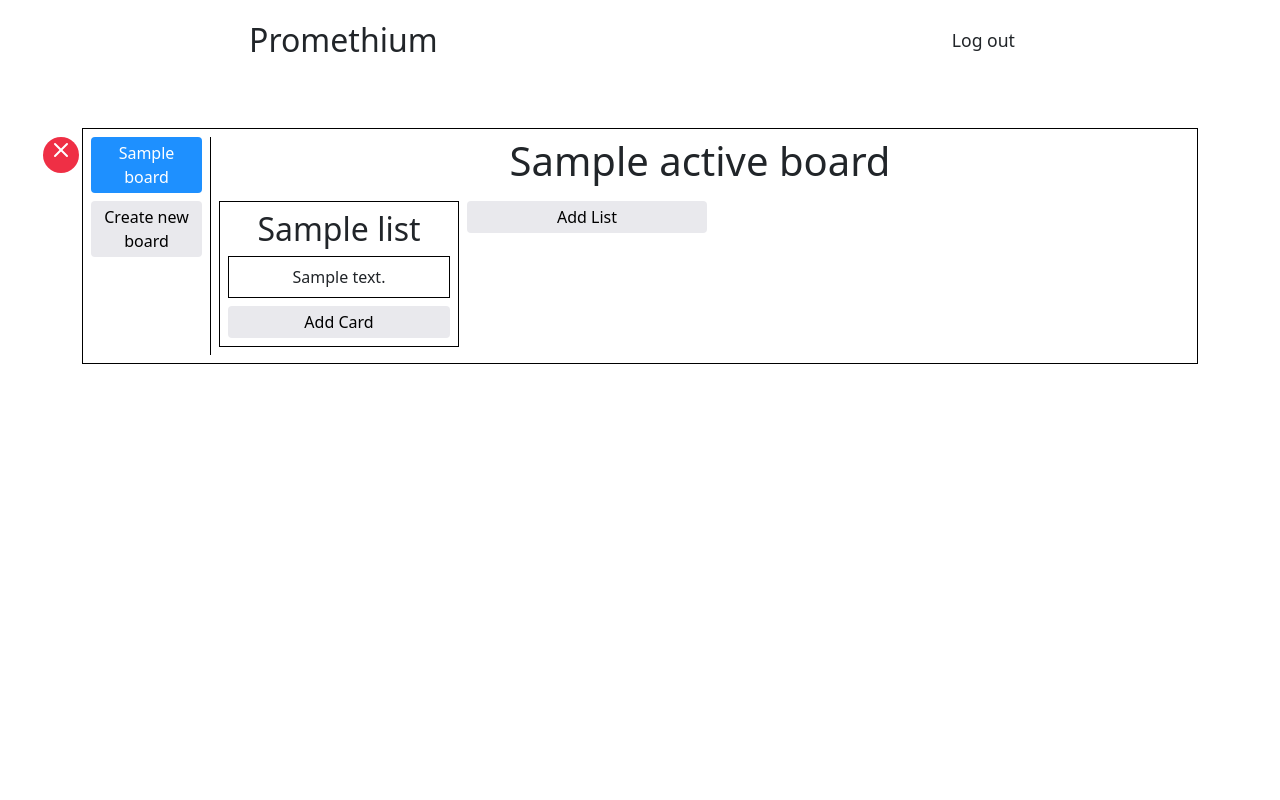
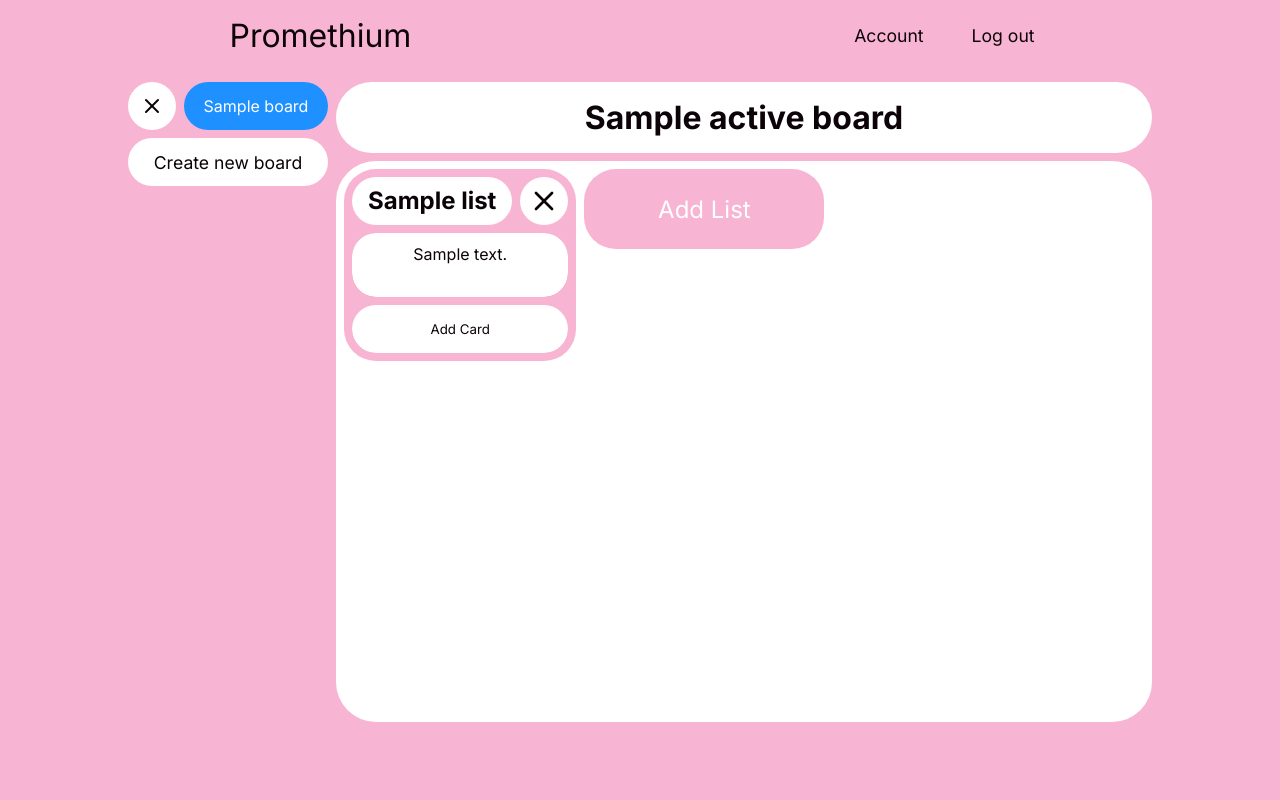
Before and after one commit to JoshuaMilano/Promethium-Project-Planner, a Flask app: template templates/board.html in a window 1280 px wide. Run offline with Flask 3, Linux system fonts and the light colour scheme; the visitor is signed in with stand-in values (Sample User, id 1); the template is opened without the code that fills it: most values are stand-ins (such as "Sample title", 1, 10 or a date in 2020).

Commit message:
Updated CSS, started working on account page.

```diff
--- a/api.py
+++ b/api.py
@@ -202,3 +202,5 @@ def api_update_board():
     db.close()
 
     return jsonify({'success': True})
+
+# Account changes
--- a/app.py
+++ b/app.py
@@ -159,5 +159,12 @@ def view_board(board_id):
     db.close()
     return render_template('board.html', users_boards=users_boards, active_board=active_board, board_lists=lists, board_cards=cards)
 
+# Account page
+@app.route('/account')
+@login_required
+def account():
+    return redirect('/')
+    # return render_template('account.html')
+
 if __name__ == '__main__':
     app.run(debug=True)
--- a/static/scripts.js
+++ b/static/scripts.js
@@ -32,7 +32,7 @@ if (listContainer) {
 
 function handleListContainerButtons(event) {
     // Handle Create Card Buttons
-    if (event.target.closest('.add-card-button')) {
+    if (event.target.closest('.prm-add-card-button')) {
         createCard(event);
     }
 
@@ -82,10 +82,12 @@ function createList() {
 
             const newListHTML = `
                 <div class="prm-list" data-list-id="${newListId}">
-                    <h2 class="prm-list-title" spellcheck="false" contenteditable="true">New List</h2>
-                    <button class="prm-delete-list-button"><i data-lucide="x"></i></button>
+                    <div class="prm-list-title">
+                        <h2 class="prm-list-title-text" spellcheck="false" contenteditable="true">New List</h2>
+                        <button class="prm-delete-list-button"><i data-lucide="x"></i></button>
+                    </div>
                     <div class="prm-card-container">
-                        <button class="prm-button add-card-button">Add Card</button>
+                        <button class="prm-add-card-button">Add Card</button>
                     </div>
                 </div>
             `;
@@ -230,7 +232,7 @@ function updateTitle() {
 }
 
 function handleBoardEdits(event) {
-    if (event.target.classList.contains('prm-list-title')) {
+    if (event.target.classList.contains('prm-list-title-text')) {
 
         const listElement = event.target.closest('.prm-list');
         const listId = listElement.getAttribute('data-list-id');
@@ -304,7 +306,7 @@ function boardTitleEnterSupport(event) {
 
 function boardEnterSupport(event) {
     const element = event.target;
-    if (element.classList.contains('prm-list-title') || element.classList.contains('prm-card-content')) {
+    if (element.classList.contains('prm-list-title-text') || element.classList.contains('prm-card-content')) {
         if (event.key === 'Enter' && !event.shiftKey) {
             event.preventDefault();
             element.blur();
--- a/static/styles.css
+++ b/static/styles.css
@@ -1,24 +1,81 @@
+@import url('https://fonts.googleapis.com/css2?family=Inter:ital,opsz,wght@0,14..32,100..900;1,14..32,100..900&display=swap');
+
 :root {
-    --text-color: #212529;
-    --text-highlight-color: #414952;
+    --primary-colour: #F8B4D3;
+    --text-colour: #0b0307;
+    --button-std-colour: white;
+    --button-hvr-colour: #c7c7c7;
+
+        /* Border Radius Styles */
+    --border-radius-level-one: 24px;
+    --border-radius-level-two: calc(var(--border-radius-level-one) + 8px);
+    --border-radius-level-three: calc(var(--border-radius-level-two) + 8px);
+    --border-radius-level-FORM: 8px;
 }
 
 * {
-    text-decoration: none !important;
+    box-sizing: border-box;
+    text-decoration: none;
+    margin: 0;
+    padding: 0;
+    font-family: 'Inter', sans-serif;
+    color: var(--text-colour);
 }
+
+*:focus {
+    outline: 2.5px solid #7371FC;
+    outline-offset: -5px;
+}
+
+body {
+    height: 100vh;
+    background-color: var(--primary-colour);
+}
+
+button, .button {
+    padding: .5rem;
+    min-height: 3rem;
+    min-width: 3rem;
+    border: none;
+    /* Colours */
+    background-color: var(--button-std-colour);
+}
+
+button:hover, .button:hover {
+    /* background-color: var(--button-hvr-colour); */
+    outline: 2.5px solid #7371FC;
+    outline-offset: -5px;
+}
+
+.text-input:hover {
+    /* background-color: var(--button-hvr-colour); */
+    outline: 2.5px solid #7371FC;
+    outline-offset: -5px;
+}
+
+/* ==================================================
+            Text Styles
+================================================== */
+
+
+
+
+
+/* ==================================================
+            Navigation Bar
+================================================== */
 
 .prm-navbar {
     display: flex;
     flex-direction: row;
     align-items: center;
-    gap: 2rem;
     padding: 1rem;
     justify-content: space-around;
+    margin-bottom: 8px;
 }
 
 .prm-brand > a {
     font-size: 2rem;
-    color: var(--text-color) !important;
 }
 
 .prm-navlinks {
@@ -27,201 +84,291 @@
 }
 
 .prm-navlinks > a {
-    text-decoration: none;
     color: var(--text-color);
     font-size: 1.1rem;
     padding: .5rem 1rem;
 }
 
-.prm-navlinks > a:hover {
-    color: var(--text-highlight-color);
+/* ==================================================
+            Forms (Login, Register, Account)
+================================================== */
+
+input {
+    padding: 8px;
+    border: 0;
+    border-radius: var(--border-radius-level-FORM);
 }
 
-.prm-boards-container {
-    display: grid;
-    grid-template-columns: 7.5rem auto;
+.prm-form-page-container {
+    display: flex;
+    width: 100%;
+    flex-direction: column;
+    align-items: center;
+    gap: 32px;
 }
 
+.prm-form-container {
+    display: flex;
+    flex-direction: column;
+    align-items: center;
+    gap: 8px
+}
+
+.prm-form {
+    display: flex;
+    flex-direction: column;
+    align-items: center;
+    gap: 8px;
+}
+
+.form-button {
+    border-radius: var(--border-radius-level-FORM);
+    aspect-ratio: 2/1;
+}
+
+/* ==================================================
+            Page Container
+================================================== */
+
+.prm-page-container {
+    display: flex;
+    flex-direction: row;
+    height: calc(80vh + 3px);
+    overflow: hidden;
+    /* This controls the side padding */
+    padding: 0px 128px;
+    width: 100%;
+    gap: 8px;
+}
+
+/* ==================================================
+            Board List
+================================================== */
+
 .prm-boards-list {
+    width: 200px;
+    margin-top: 3px;
+    flex-shrink: 0;
+    display: flex;
+    flex-direction: column;
+    justify-content: flex-start;
+    gap: 8px;
+    overflow-y: auto;
+}
+
+.prm-boards-list-item {
+    display: flex;
+    flex-direction: row;
+    align-items: flex-start;
+    gap: 8px;
+}
+
+.prm-boards-list-item > * {
+    border-radius: var(--border-radius-level-three);
+    display: flex;
+    align-items: center;
+    justify-content: center;
+}
+
+.prm-boards-list-item > button {
+    aspect-ratio: 1/1;
+    flex-shrink: 0;
+}
+
+.prm-boards-list-item > a {
+    flex: 5;
+    padding: .75rem;
+}
+
+#prm-create-board-button {
+    border-radius: var(--border-radius-level-three);
+    display: flex;
+    align-items: center;
+    justify-content: center;
+    font-size: 1.1rem;
+}
+
+/* ==================================================
+            Board
+================================================== */
+
+.prm-board {
+    flex-grow: 1;
+    display: flex;
+    flex-direction: column;
+    gap: 8px;
+    min-width: 0;
+}
+
+#prm-board-title {
+    background-color: white;
+    padding: 16px;
+    border-radius: var(--border-radius-level-three);
+    margin-top: 3px;
+    display: flex;
+    align-items: center;
+    justify-content: center;
+}
+
+/* ==================================================
+            Lists
+================================================== */
+
+#prm-list-container {
+    display: flex;
+    flex-direction: row;
+    align-items: flex-start;
+    background-color: white;
+    border-radius: var(--border-radius-level-three);
+    flex-grow: 1;
+    min-height: 0;
+    padding: 8px;
+    gap: 8px;
+    overflow-x: auto;
+}
+
+.prm-list {
+    min-width: 10rem;
+    width: max-content;
+    flex-shrink: 0;
+    padding: .5rem;
+    background-color: var(--primary-colour);
+    border-radius: var(--border-radius-level-two);
+    display: flex;
+    flex-direction: column;
+    max-height: 100%;
+}
+
+.prm-list > * {
+    border-radius: var(--border-radius-level-one) !important;
+}
+
+.prm-list-title {
+    display: flex;
+    flex-direction: row;
+    gap: 8px;
+    margin-bottom: 8px;
+    width: 100%;
+    height: 3rem;
+}
+
+.prm-list-title-text {
+    padding: .25rem 1rem;
+    background-color: white;
+    border-radius: var(--border-radius-level-one);
+    margin: 0;
+    min-width: 10rem;
+    flex-grow: 1;
+    white-space: nowrap;
+    line-height: 1.3;
+    display: flex;
+    align-items: center;
+    justify-content: center;
+}
+
+.prm-delete-list-button {
+    aspect-ratio: 1 / 1;
+    background-color: white;
+    padding: 4;
+    border: none;
+    color: white;
+    border-radius: var(--border-radius-level-one);
+    z-index: 99;
+    display: flex;
+    align-items: center;
+    justify-content: center;
+}
+
+.prm-delete-list-button:hover {
+    background-color: #ef2f45;
+}
+
+.prm-delete-list-button svg {
+    min-width: 2rem;
+    height: 2rem;
+}
+
+.prm-add-list-button {
+    min-width: 240px;
+    height: 80px;
+    border-radius: var(--border-radius-level-two);
+    background-color: var(--primary-colour);
+    color: white;
+    font-size: 1.5rem;
+}
+
+/* ==================================================
+            Cards
+================================================== */
+
+.prm-card-container {
     display: flex;
     flex-direction: column;
     gap: .5rem;
+    overflow-y: auto;
+    min-height: 0;
 }
 
-.prm-button {
-    display: block;
-    padding: .25rem;
-    background-color: #E9E9ED;
-    border: none;
-    border-radius: .25rem;
+.prm-card {
+    display: flex;
+    flex-direction: column;
 }
 
-.prm-button:hover {
-    background-color: #d0d0d7;
+.prm-card-content {
+    border-radius: var(--border-radius-level-one);
+    padding: 8px;
+    word-break: break-all;
+    position: relative;
+    z-index: 99;
+    background: white;
+    display: flex;
+    align-content: center;
+    justify-content: center;
+    min-height: 64px;
+    margin: 0;
+    line-height: 1.7;
+    position: relative;
+    z-index: 99;
 }
 
-.prm-boards-container {
-    padding: .5rem;
-    border: 1px solid black;
+
+.prm-delete-card-button {
+    border: none;
+    background-color: #ef2f45;
+    color: white;
+    border-radius: var(--border-radius-level-one);
+    z-index: 99;
+    display: flex;
+    align-items: center;
+    justify-content: center;
+    width: 100%;
+    position: relative;
+    z-index: 1;
+    padding-top: 0;
+    margin-top: -3rem;
+    transition: all 0.3s cubic-bezier(0.4, 0, 0.2, 1), opacity 0.2s ease;
 }
+
+.prm-card:hover .prm-delete-card-button {
+    padding-bottom: calc(.5rem + 32px);
+}
+
+.prm-card:hover .prm-delete-card-button:hover {
+    border-radius: 0px 0px var(--border-radius-level-one) var(--border-radius-level-one);
+    padding-top: calc(.5rem + 22px);
+    margin-top: -22px;
+    padding-bottom: .5rem; /* This will now successfully override the 40px! */
+}
+
+.prm-add-card-button {
+    border-radius: var(--border-radius-level-one);
+}
+
+/* ==================================================
+            Temp Styles
+================================================== */
 
 #ActiveBoardTab, #ActiveBoardTab > * {
     background-color: dodgerblue;
     color: white;
 }
-
-#prm-list-container {
-    display: flex;
-    flex-direction: row;
-    align-items: flex-start;
-    padding: .5rem;
-    gap: .5rem;
-    overflow-x: auto;
-    flex-grow: 1;
-}
-
-.prm-list {
-    min-width: 15rem;
-    padding: .5rem;
-    border: black solid 1px;
-    position: relative;
-}
-
-.prm-delete-list-button {
-    position: absolute;
-    top: 0;
-    left: 0;
-    aspect-ratio: 1/1;
-    border-radius: 100%;
-    display: flex;
-    align-content: center;
-    justify-content: center;
-    margin: .5rem;
-    border: none;
-    background-color: #ef2f45;
-    color: white;
-    opacity: 0;
-    visibility: hidden;
-}
-
-.prm-delete-card-button {
-    position: absolute;
-    top: 0;
-    left: 0;
-    aspect-ratio: 1/1;
-    border-radius: 100%;
-    display: flex;
-    align-content: center;
-    justify-content: center;
-    margin: .25rem;
-    border: none;
-    background-color: #ef2f45;
-    color: white;
-    opacity: 0;
-    visibility: hidden;
-    z-index: 0;
-}
-
-.prm-list:hover .prm-delete-list-button {
-    animation: delete-list-fadeIn 0.3s ease-out forwards
-}
-
-.prm-card:hover .prm-delete-card-button {
-    animation: delete-card-slideOut 0.3s ease-out forwards
-}
-
-.prm-add-list-btn {
-    min-width: 15rem;
-}
-
-.prm-board {
-    display: flex;
-    flex-direction: column;
-    min-width: 0;
-}
-
-.prm-card-container {
-    display: flex;
-    flex-direction: column;
-    gap: .5rem;
-}
-
-.prm-card {
-    padding: .5rem;
-    border: black solid 1px;
-    word-break: break-all;
-    position: relative;
-    z-index: 99;
-}
-
-.prm-card > p {
-    margin: 0;
-}
-
-.prm-boards-list {
-    padding-right: .5rem;
-    border-right: 1px solid black;
-}
-
-.board-list-item {
-    position: relative;
-}
-
-.prm-board-link {
-    position: relative;
-    z-index: 99;
-}
-
-#delete-board-button {
-    display: flex;
-    align-content: center;
-    justify-content: center;
-    position: absolute;
-    top: 0;
-    left: 0;
-    z-index: 0;
-    border: none;
-    border-radius: 100rem;
-    aspect-ratio: 1/1;
-    background-color: #ef2f45;
-    color: white;
-
-    animation: delete-board-slideOut 0.5s ease-out forwards
-}
-
-/* ANIMATIONS */
-
-@keyframes delete-board-slideOut {
-    20% {
-        transform: translateX(0);
-    }
-
-    100% {
-        transform: translateX(-3rem);
-    }
-}
-
-@keyframes delete-list-fadeIn {
-    0% {
-        opacity: 0;
-        visibility: hidden;
-    }
-
-    100% {
-        opacity: 1;
-        visibility: visible;
-    }
-}
-
-@keyframes delete-card-slideOut {
-    0% {
-        opacity: 0;
-        visibility: hidden;
-    }
-
-    100% {
-        opacity: 1;
-        visibility: visible;
-        transform: translateX(-1.25rem);
-    }
-}
--- a/templates/board.html
+++ b/templates/board.html
@@ -1,47 +1,47 @@
 {% extends "layout.html" %}
 {% block body %}
-    <main class="container py-5 text-center">
-        <div class="prm-boards-container">
+    <main class="prm-page-container">
         <div class="prm-boards-list">
             {% for board in users_boards %}
-                <div class="board-list-item">
-                    <a class="prm-button prm-board-link" {% if board.id == active_board.id %} id="ActiveBoardTab" {% endif %} spellcheck="false" href="/board/{{ board.id }}">{{ board.title }}</a>
+            <div class="prm-boards-list-item">
                 {% if board.id == active_board.id %} <button id="delete-board-button"><i data-lucide="x"></i></button> {% endif %}
+                <a class="button prm-board-link" {% if board.id == active_board.id %} id="ActiveBoardTab" {% endif %} spellcheck="false" href="/board/{{ board.id }}">{{ board.title }}</a>
             </div>
             {% endfor %}
-                <button class="prm-button" id="prm-create-board-button">Create new board</button>
+            <button id="prm-create-board-button">Create new board</button>
         </div>
         <!-- THIS IS THE CONTAINER FOR THE BOARD -->
-            <div data-board-id="{{ active_board.id }}" class="prm-board">
+        <div class="prm-board" data-board-id="{{ active_board.id }}">
             <!-- Title Container -->
-                <div>
-                    <h1 id="prm-board-title" spellcheck="false" contenteditable="true">{{ active_board.title }}</h1>
-                </div>
+            <h1 class="text-input" id="prm-board-title" spellcheck="false" contenteditable="true">{{ active_board.title }}</h1>
             <!-- List Container -->
             <div id="prm-list-container">
                 <!-- GENERATE LISTS -->
                 {% for list in board_lists %}
                 <div class="prm-list" data-list-id="{{ list.id }}">
-                        <h2 class="prm-list-title" spellcheck="false" contenteditable="true">{{ list.title }}</h2>
+                    <div class="prm-list-title">
+                        <h2 class="prm-list-title-text text-input" spellcheck="false" contenteditable="true">{{ list.title }}</h2>
                         <button class="prm-delete-list-button"><i data-lucide="x"></i></button>
-                        <div class="prm-card-container">
+                    </div>
+                    <div tabindex="-1" class="prm-card-container">
+                        <!-- GENERATE CARDS -->
                         {% for card in board_cards %}
                         {% if card.lists_id == list.id %}
                         <div class="prm-card" data-card-id="{{ card.id }}">
-                                <p class="prm-card-content" spellcheck = "false" contenteditable="true">{{ card.content }}</p>
+                            <p class="prm-card-content text-input" spellcheck = "false" contenteditable="true">{{ card.content }}</p>
                             <button class="prm-delete-card-button"><i data-lucide="x"></i></button>
                         </div>
                         {% endif %}
                         {% endfor %}
-                            <button class="prm-button add-card-button">Add Card</button>
+                        <!-- END OF CARD GENERATION -->
+                        <button class="prm-add-card-button">Add Card</button>
                     </div>
                 </div>
                 {% endfor %}
-                    <button class="prm-button prm-add-list-btn" id="add-list-btn">Add List</button>
+                <button class="prm-add-list-button" id="add-list-btn">Add List</button>
                 <!-- END OF LIST GENERATION -->
             </div>
         </div>
         <!-- END OF BOARD CONTAINER -->
-        </div>
     </main>
 {% endblock %}
--- a/templates/layout.html
+++ b/templates/layout.html
@@ -4,7 +4,7 @@
         <meta charset="UTF-8">
         <meta name="viewport" content="width=device-width, initial-scale=1.0">
         <title>Promethium</title>
-    <link href="https://cdn.jsdelivr.net/npm/bootstrap@5.3.8/dist/css/bootstrap.min.css" rel="stylesheet" integrity="sha384-sRIl4kxILFvY47J16cr9ZwB07vP4J8+LH7qKQnuqkuIAvNWLzeN8tE5YBujZqJLB" crossorigin="anonymous">
+        <!-- <link href="https://cdn.jsdelivr.net/npm/bootstrap@5.3.8/dist/css/bootstrap.min.css" rel="stylesheet" integrity="sha384-sRIl4kxILFvY47J16cr9ZwB07vP4J8+LH7qKQnuqkuIAvNWLzeN8tE5YBujZqJLB" crossorigin="anonymous"> -->
         <link rel="stylesheet" href="{{ url_for('static', filename='styles.css') }}">
     </head>
     <body>
@@ -13,6 +13,7 @@
             <div class="prm-navlinks">
                 {% if session["user_id"] %}
                 <!-- TODO: Add an accounts page -->
+                <a href="/account">Account</a>
                 <a href="/logout">Log out</a>
                 {% else %}
                 <a href="/login">Log in</a>
@@ -23,7 +24,7 @@
         {% block body %}{% endblock %}
         <script src="https://unpkg.com/lucide@latest"></script>
 
-        <script src="https://cdn.jsdelivr.net/npm/bootstrap@5.3.8/dist/js/bootstrap.bundle.min.js" integrity="sha384-FKyoEForCGlyvwx9Hj09JcYn3nv7wiPVlz7YYwJrWVcXK/BmnVDxM+D2scQbITxI" crossorigin="anonymous"></script>
+        <!-- <script src="https://cdn.jsdelivr.net/npm/bootstrap@5.3.8/dist/js/bootstrap.bundle.min.js" integrity="sha384-FKyoEForCGlyvwx9Hj09JcYn3nv7wiPVlz7YYwJrWVcXK/BmnVDxM+D2scQbITxI" crossorigin="anonymous"></script> -->
 
         <script src="{{ url_for('static', filename='helpers.js') }}"></script>
         <script src="{{ url_for('static', filename='scripts.js') }}"></script>
```
Also changed, not shown: templates/account.html (added, +29 -0 lines), templates/index.html (+9 -9 lines), templates/login.html (+7 -9 lines), templates/register.html (+6 -4 lines). Lines whose indentation alone changed are shown as unchanged.
